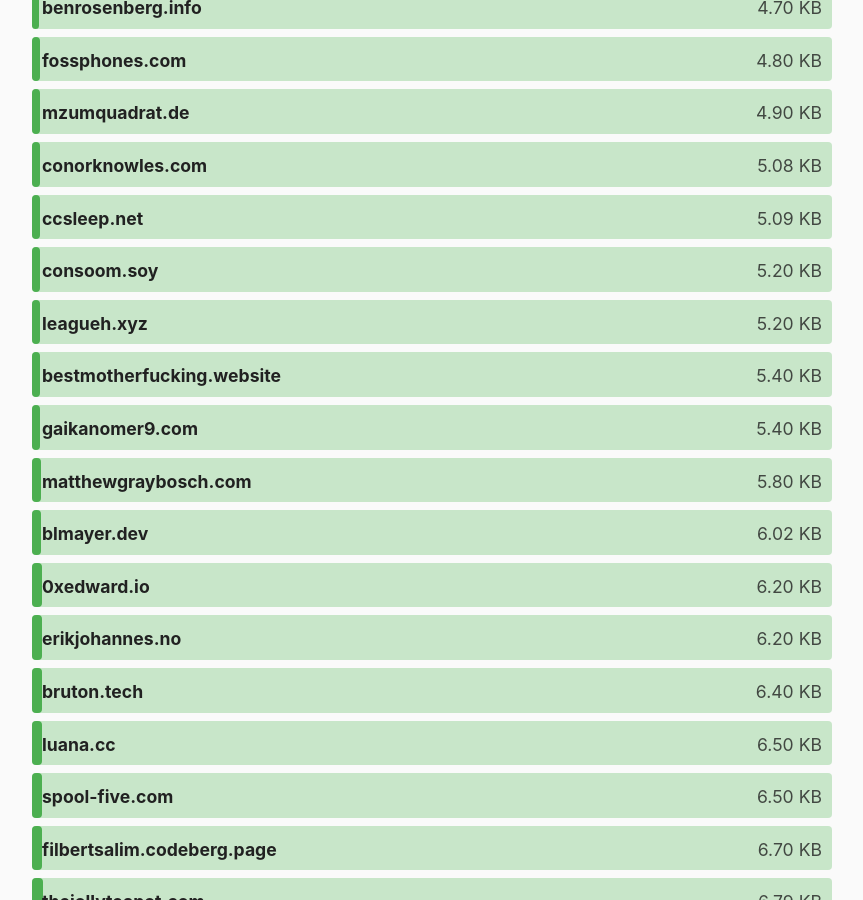
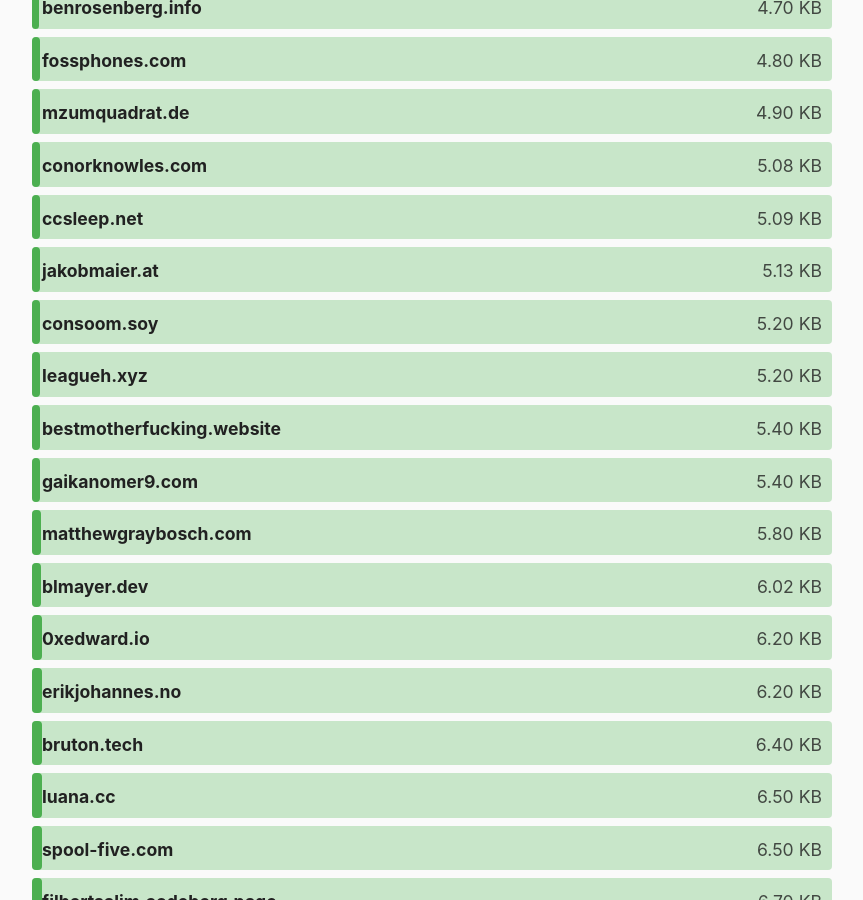
Before and after one commit to kevquirk/512kb.club, a Jekyll site: the page built from index.md, in a window 1280 px wide and 900 px high, scrolled down 2272 px. Shown: the whole window, without its empty margins (208-1071 px from the left). Built offline with Jekyll 4.4.1, drawn with Linux system fonts in a browser that asks for light colours.

Commit message:
Added jakobmaier.at

```diff
--- a/_data/sites.yml
+++ b/_data/sites.yml
@@ -778,6 +778,11 @@
   size: 60.5
   last_checked: 2021-12-16
 
+- domain: jakobmaier.at
+  url: https://www.jakobmaier.at
+  size: 5.13
+  last_checked: 2022-01-29
+
 - domain: jameskupke.com
   url: https://www.jameskupke.com/
   size: 476
```
